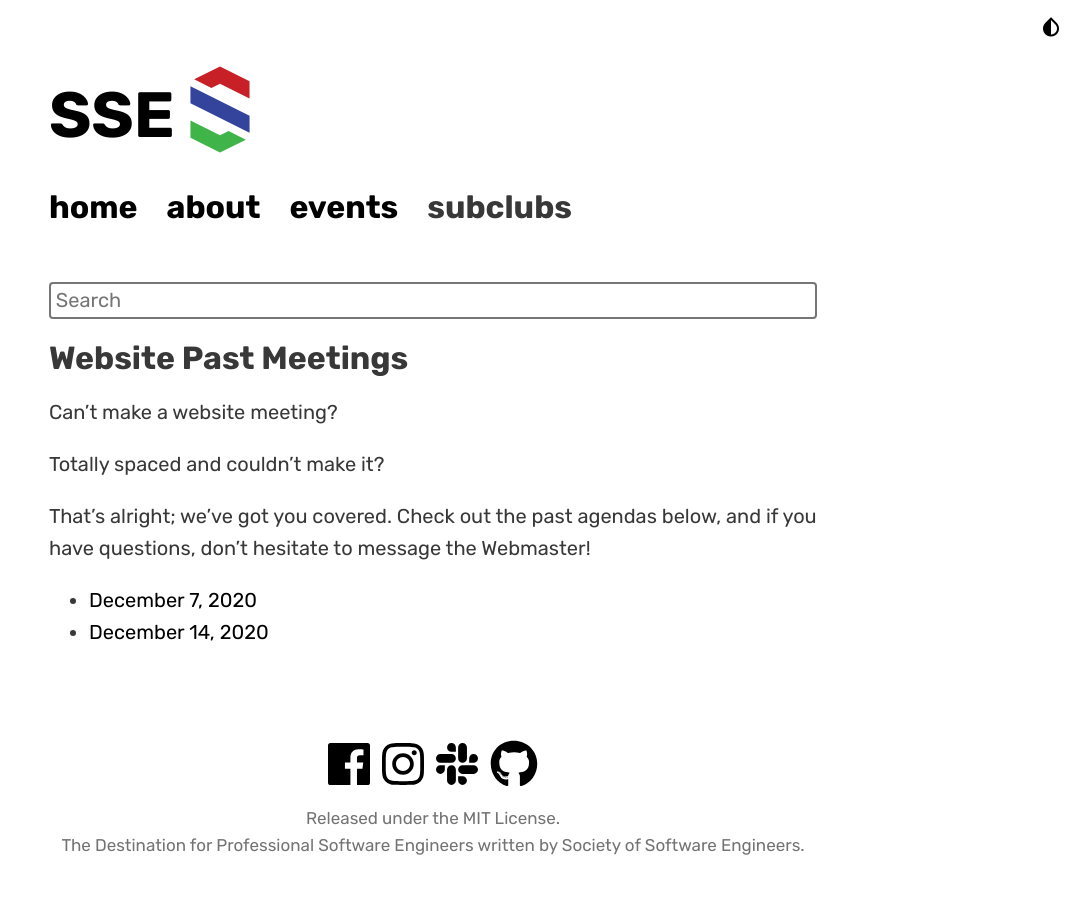
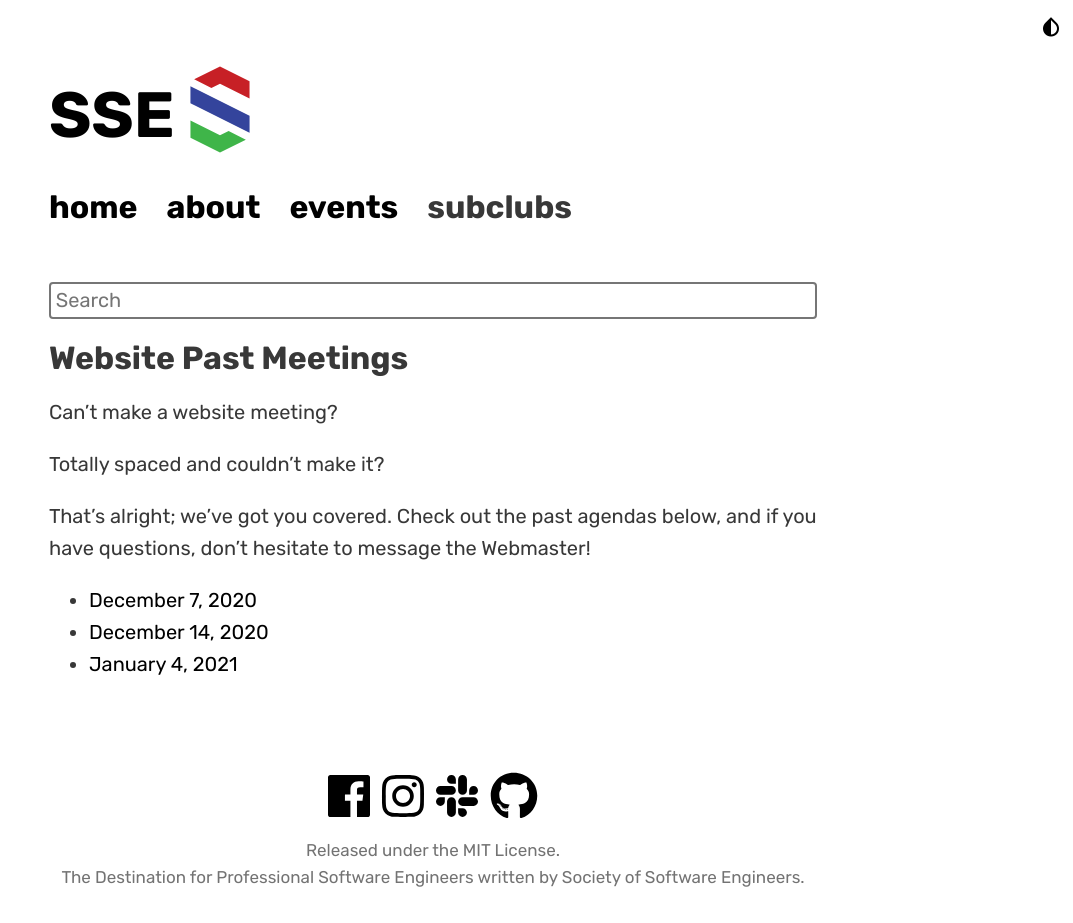
Before and after one commit to msoe-sse/msoe-sse.github.io, a Jekyll site: the page built from _events/pastMeetings.md, in a window 1280 px wide. Shown: the whole page, without its empty margins (207-1280 px from the left). Built offline with Jekyll 4.4.1, drawn with Linux system fonts in a browser that asks for light colours; nearby versions of some CDN libraries; some web fonts are replaced; before the commit the page ends 900 px from its top, so only the background shows below that.

Commit message:
Update pastMeetings.yml

```diff
--- a/_data/pastMeetings.yml
+++ b/_data/pastMeetings.yml
@@ -3,3 +3,6 @@
 
 - date: December 14, 2020
   link: https://docs.google.com/document/d/1JwJDlKQdBvnTBOhVVddQjP9vj0OqkEoht2XyJBpl0VM/edit?usp=sharing
+
+- date: January 4, 2021
+  link: https://docs.google.com/document/d/1rlzqW6X2w1l2wg19HGX-1FNeDtnnRb4obopvjs6O8z8/edit?usp=sharing
```
